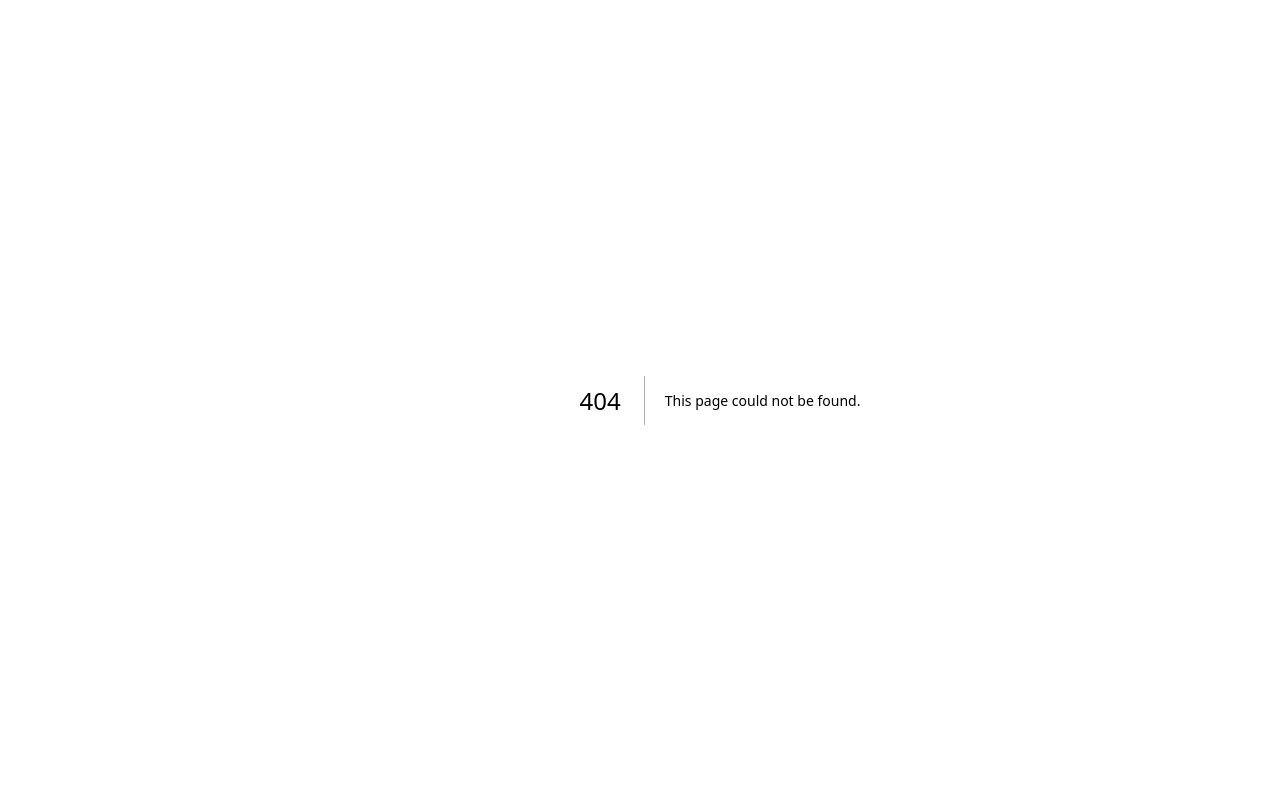
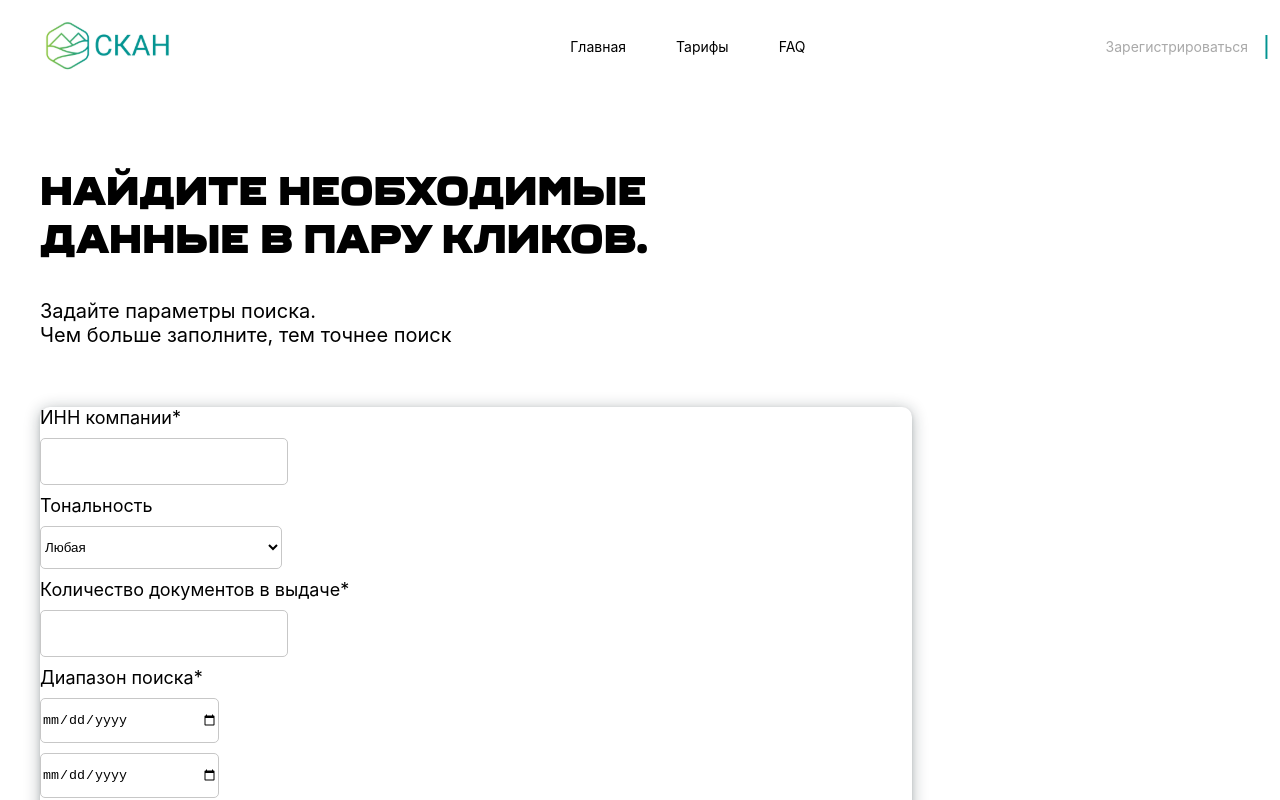
Before and after one commit to pizarrosch/diploma-project-skillfactory, a Next.js app: page /searchForm in a window 1280 px wide. Before the commit this address had no page. Shown: the top 800 px of the page. Built offline with nearby package versions, Linux system fonts and the light colour scheme.

Commit message:
Search form page: start creating a search form component, create a search form page

```diff
--- a/index.d.ts
+++ b/index.d.ts
@@ -7,3 +7,5 @@ declare module "*.scss" {
     const value: any;
     export = value;
 }
+
+declare module 'react-slick'
--- a/package.json
+++ b/package.json
@@ -23,6 +23,7 @@
     "postcss": "8.4.28",
     "react": "18.2.0",
     "react-dom": "18.2.0",
+    "react-slick": "^0.29.0",
     "redux-persist": "^6.0.0",
     "sass": "^1.66.1",
     "tailwindcss": "3.3.3",
--- a/public/styles/login.module.scss
+++ b/public/styles/login.module.scss
@@ -1,3 +1,10 @@
+@font-face {
+  font-family: 'Ferry Black';
+  src: url('../assets/Ferry-Black.ttf') format('truetype');
+  font-weight: normal;
+  font-style: normal;
+}
+
 .root {
   display: flex;
   gap: 80px;
--- a/public/styles/mainPage.module.scss
+++ b/public/styles/mainPage.module.scss
@@ -22,6 +22,10 @@
   font-size: 22px;
   font-weight: 500;
   margin-top: 50px;
+}
+
+.getDataByInnButton a {
+  color: white;
 }
 
 .seeDetailsButton {
--- /dev/null
+++ b/public/styles/searchForm.module.scss
@@ -0,0 +1,21 @@
+@font-face {
+  font-family: 'Ferry Black';
+  src: url('../assets/Ferry-Black.ttf') format('truetype');
+  font-weight: normal;
+  font-style: normal;
+}
+
+.root {
+
+  .paragraph {
+    font-family: 'Ferry Black', sans-serif;
+    font-size: 40px;
+    font-weight: 900;
+    text-transform: uppercase;
+    margin-top: 70px;
+  }
+
+  .text {
+    font-size: 20px;
+  }
+}
--- /dev/null
+++ b/src/components/SearchForm/SearchForm.module.scss
@@ -0,0 +1,28 @@
+.container {
+  width: 872px;
+  height: 543px;
+  box-shadow: rgba(14, 30, 37, 0.12) 0 2px 4px 0, rgba(14, 30, 37, 0.32) 0 2px 16px 0;
+  border-radius: 10px;
+  margin-top: 60px;
+  margin-bottom: 100px;
+
+  .form-container {
+    display: flex;
+    flex-direction: column;
+    gap: 10px;
+    font-size: 18px;
+
+    .input, .date-input {
+      width: 242px;
+      height: 43px;
+      border-radius: 5px;
+      border: 1px solid rgba(199, 199, 199, 1);
+      outline: none;
+      background-color: transparent;
+    }
+
+    .date-input {
+      width: 176px;
+    }
+  }
+}
--- /dev/null
+++ b/src/components/SearchForm/SearchForm.tsx
@@ -0,0 +1,22 @@
+import s from './SearchForm.module.scss';
+
+export default function SearchForm() {
+    return (
+        <div className={s.container}>
+            <div>
+                <form className={s['form-container']}>
+                    <label htmlFor='inn'>ИНН компании*</label>
+                    <input className={s.input} type='number' maxLength={10} id='inn'/>
+                    <label htmlFor='selectTon'>Тональность</label>
+                    <select className={s.input} id='selectTon'>
+                        <option>Любая</option>
+                    </select>
+                    <label htmlFor='amount'>Количество документов в выдаче*</label>
+                    <input className={s.input} type="number" max={1000} id='amount'/>
+                    <label htmlFor='range'>Диапазон поиска*</label>
+                    <input type='date' className={s['date-input']}/><input type='date' id='range' className={s['date-input']}/>
+                </form>
+            </div>
+        </div>
+    )
+}
--- /dev/null
+++ b/src/pages/searchForm.tsx
@@ -0,0 +1,17 @@
+import s from '../../public/styles/searchForm.module.scss';
+import Layout from "@/layout/layout";
+import SearchForm from "@/components/SearchForm/SearchForm";
+
+export default function search() {
+    return (
+        <Layout>
+            <div className={s.root}>
+                <div>
+                    <p className={s.paragraph}>Найдите необходимые <br/> данные в пару кликов.</p>
+                    <p className={s.text}>Задайте параметры поиска. <br/> Чем больше заполните, тем точнее поиск</p>
+                    <SearchForm />
+                </div>
+            </div>
+        </Layout>
+    )
+}
```
Also changed, not shown: src/pages/index.tsx (+7 -3 lines), src/pages/login.tsx (+6 -5 lines), 1 other file (tests, documents, lock files or other folders).
